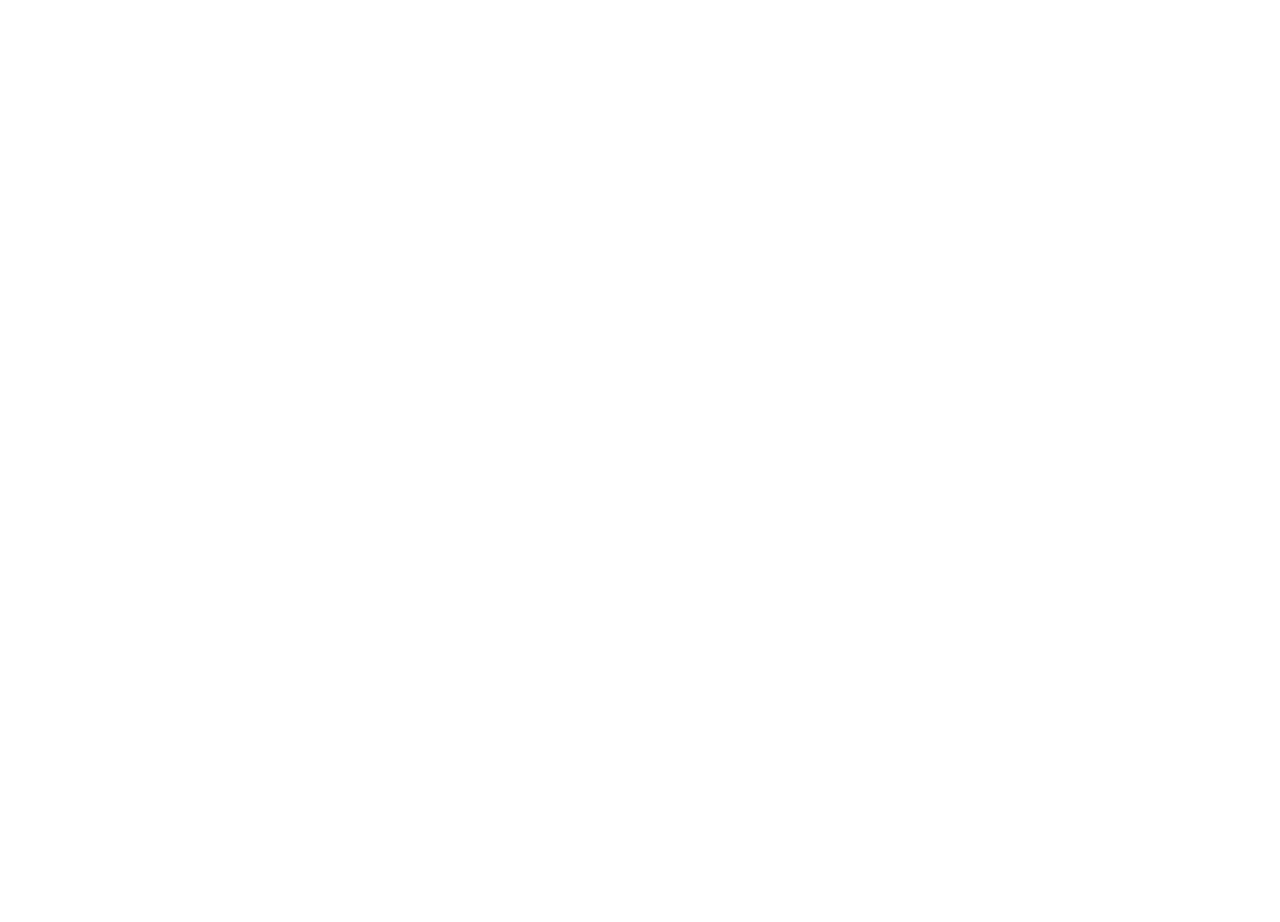
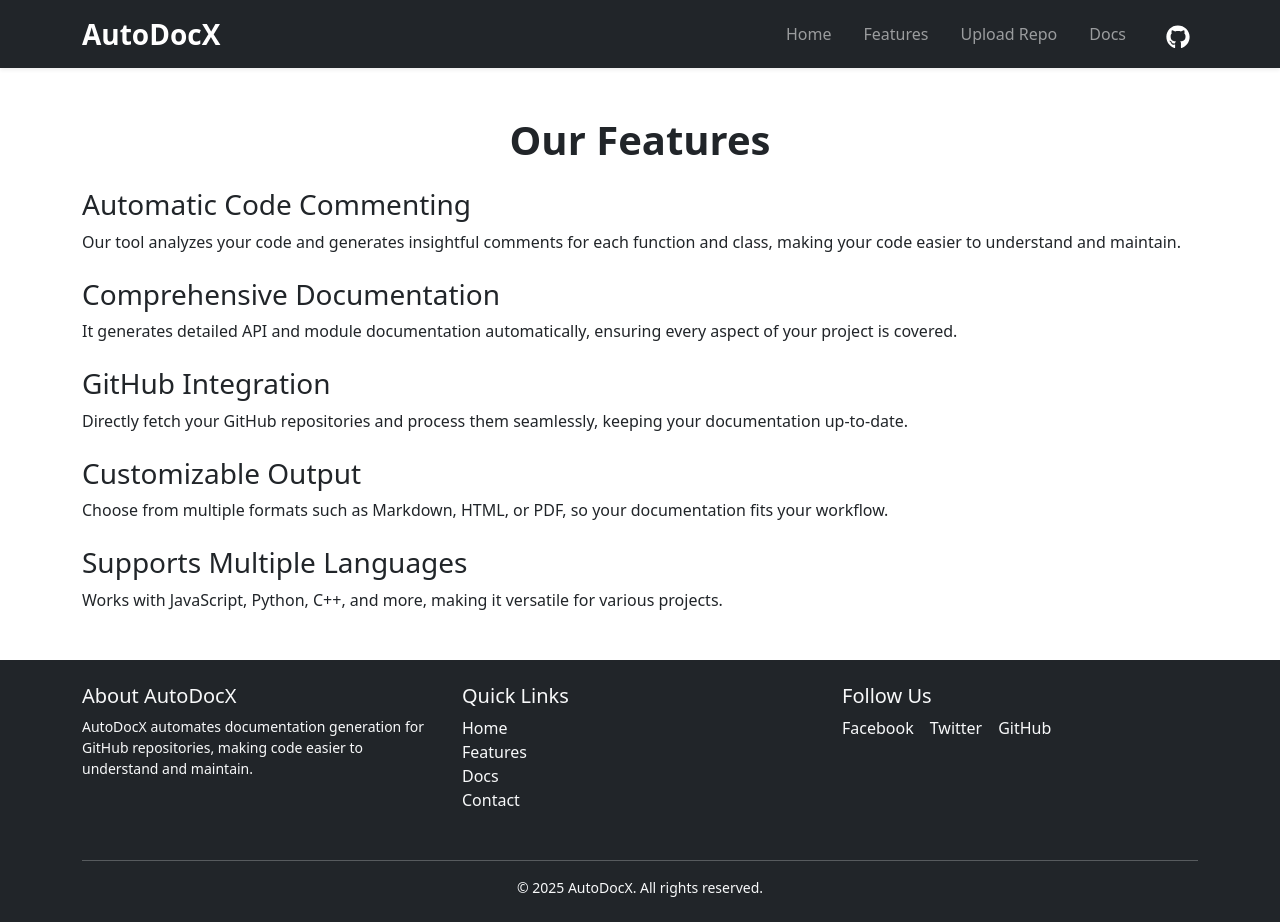
Before and after one commit to HavishJadav/AutoDocX_frontend, a React (Create React App) app: page /features in a window 1280 px wide. Before the commit this address had no page. Before the commit the page ends 800 px from the top, so only its background shows below. Built offline with nearby package versions, Linux system fonts and the light colour scheme.

Commit message:
Added Features web page + Layout.jsx + Routing + Modified footer and App.jsx

```diff
--- a/package.json
+++ b/package.json
@@ -12,7 +12,7 @@
     "react-bootstrap": "^2.10.9",
     "react-dom": "^19.0.0",
     "react-icons": "^5.5.0",
-    "react-router-dom": "^7.3.0",
+    "react-router-dom": "^7.4.0",
     "react-scripts": "^5.0.1",
     "web-vitals": "^2.1.4"
   },
--- a/src/App.jsx
+++ b/src/App.jsx
@@ -1,14 +1,22 @@
+
 import React from "react";
 import { BrowserRouter as Router, Routes, Route } from "react-router-dom";
-import Home from "./pages/Home";
-import "./styles.css";
+import AboutUs from "./components/AboutUs";
+import Features from "./components/Features";
+import Layout from "./components/Layout";
+import "./App.css";
 
 function App() {
   return (
     <Router>
-      <Routes>
-        <Route path="/" element={<Home />} />
-      </Routes>
+      <Layout>
+        <Routes>
+
+          <Route path="/" element={<AboutUs />} />
+
+          <Route path="/features" element={<Features />} />
+        </Routes>
+      </Layout>
     </Router>
   );
 }
--- /dev/null
+++ b/src/components/Features.jsx
@@ -0,0 +1,51 @@
+
+import React from "react";
+import { Link } from "react-router-dom";
+import "bootstrap/dist/css/bootstrap.min.css";
+
+export default function Features() {
+  return (
+    <div className="container mt-5">
+      <h1 className="text-center fw-bold mb-4">Our Features</h1>
+
+
+      <div className="mb-4">
+        <h3>Automatic Code Commenting</h3>
+        <p>
+          Our tool analyzes your code and generates insightful comments for each function and class,
+          making your code easier to understand and maintain.
+        </p>
+      </div>
+
+      <div className="mb-4">
+        <h3>Comprehensive Documentation</h3>
+        <p>
+          It generates detailed API and module documentation automatically, ensuring every aspect of your project is covered.
+        </p>
+      </div>
+
+      <div className="mb-4">
+        <h3>GitHub Integration</h3>
+        <p>
+          Directly fetch your GitHub repositories and process them seamlessly, keeping your documentation up-to-date.
+        </p>
+      </div>
+
+      <div className="mb-4">
+        <h3>Customizable Output</h3>
+        <p>
+          Choose from multiple formats such as Markdown, HTML, or PDF, so your documentation fits your workflow.
+        </p>
+      </div>
+
+      <div className="mb-4">
+        <h3>Supports Multiple Languages</h3>
+        <p>
+          Works with JavaScript, Python, C++, and more, making it versatile for various projects.
+        </p>
+      </div>
+
+
+    </div>
+  );
+}
--- a/src/components/Footer.jsx
+++ b/src/components/Footer.jsx
@@ -1,9 +1,71 @@
+
 import React from "react";
+import { Container, Row, Col } from "react-bootstrap";
+import "bootstrap/dist/css/bootstrap.min.css";
 
 const Footer = () => {
   return (
-    <footer className="footer">
-      <p>© 2025 My Website. All rights reserved.</p>
+    <footer className="bg-dark text-light py-4 mt-5">
+      <Container>
+        <Row>
+
+          <Col md={4} className="mb-3">
+            <h5>About AutoDocX</h5>
+            <p className="small">
+              AutoDocX automates documentation generation for GitHub repositories, making code easier to understand and maintain.
+            </p>
+          </Col>
+
+          <Col md={4} className="mb-3">
+            <h5>Quick Links</h5>
+            <ul className="list-unstyled">
+              <li>
+                <a href="/" className="text-light text-decoration-none">
+                  Home
+                </a>
+              </li>
+              <li>
+                <a href="/features" className="text-light text-decoration-none">
+                  Features
+                </a>
+              </li>
+              <li>
+                <a href="/docs" className="text-light text-decoration-none">
+                  Docs
+                </a>
+              </li>
+              <li>
+                <a href="/contact" className="text-light text-decoration-none">
+                  Contact
+                </a>
+              </li>
+            </ul>
+          </Col>
+          {/* Social Media */}
+          <Col md={4} className="mb-3">
+            <h5>Follow Us</h5>
+            <ul className="list-unstyled d-flex">
+              <li className="me-3">
+                <a href="https://facebook.com" target="_blank" rel="noopener noreferrer" className="text-light text-decoration-none">
+                  Facebook
+                </a>
+              </li>
+              <li className="me-3">
+                <a href="https://twitter.com" target="_blank" rel="noopener noreferrer" className="text-light text-decoration-none">
+                  Twitter
+                </a>
+              </li>
+              <li className="me-3">
+                <a href="https://github.com" target="_blank" rel="noopener noreferrer" className="text-light text-decoration-none">
+                  GitHub
+                </a>
+              </li>
+            </ul>
+          </Col>
+        </Row>
+        <hr className="border-light" />
+        <p className="small text-center mb-0">© 2025 AutoDocX. All rights reserved.</p>
+      </Container>
     </footer>
   );
 };
--- a/src/components/Header.jsx
+++ b/src/components/Header.jsx
@@ -1,26 +1,37 @@
+
 import "bootstrap/dist/css/bootstrap.min.css";
 import { Navbar, Nav, Container } from "react-bootstrap";
-import { FaGithub } from "react-icons/fa"; // Import GitHub icon
+import { FaGithub } from "react-icons/fa";
+import React from "react";
+import { Link } from "react-router-dom";
 
 export default function Header() {
   return (
     <Navbar bg="dark" variant="dark" expand="lg" className="shadow-sm">
       <Container>
-        {/* Brand / Logo */}
-        <Navbar.Brand href="#" className="fw-bold fs-3">
-           AutoDocX
+
+        <Navbar.Brand as={Link} to="/" className="fw-bold fs-3">
+          AutoDocX
         </Navbar.Brand>
 
-        {/* Toggle Button for Mobile View */}
+
         <Navbar.Toggle aria-controls="navbar-nav" />
 
         <Navbar.Collapse id="navbar-nav">
           {/* Navigation Links */}
           <Nav className="ms-auto">
-            <Nav.Link href="#" className="mx-2">Home</Nav.Link>
-            <Nav.Link href="#" className="mx-2">Features</Nav.Link>
-            <Nav.Link href="#" className="mx-2">Upload Repo</Nav.Link>
-            <Nav.Link href="#" className="mx-2">Docs</Nav.Link>
+            <Nav.Link as={Link} to="/" className="mx-2">
+              Home
+            </Nav.Link>
+            <Nav.Link as={Link} to="/features" className="mx-2">
+              Features
+            </Nav.Link>
+            <Nav.Link href="#" className="mx-2">
+              Upload Repo
+            </Nav.Link>
+            <Nav.Link href="#" className="mx-2">
+              Docs
+            </Nav.Link>
           </Nav>
 
           {/* GitHub Icon */}
--- /dev/null
+++ b/src/components/Layout.jsx
@@ -0,0 +1,14 @@
+
+import React from "react";
+import Header from "./Header";
+import Footer from "./Footer";
+
+export default function Layout({ children }) {
+  return (
+    <div>
+      <Header />
+      <main>{children}</main>
+      <Footer />
+    </div>
+  );
+}
--- a/src/pages/Home.jsx
+++ b/src/pages/Home.jsx
@@ -1,22 +1,21 @@
+
 import React from "react";
+import { Link } from "react-router-dom";
 import Header from "../components/Header";
 import Footer from "../components/Footer";
-import SearchBar from "../components/SearchBar";
-import AboutUs from "../components/AboutUs";
-import "../styles.css";
 
-const Home = () => {
+function Home() {
   return (
     <div>
       <Header />
-      <main>
-        {/* <h2>Welcome to My Website</h2>
-        <SearchBar /> */}
-        <AboutUs />
-      </main>
+      <h1>Welcome to AutoDocX!</h1>
+      <p>Explore our amazing AutodocX :</p>
+      <Link to="/about-us">
+        <button>About Us</button>
+      </Link>
       <Footer />
     </div>
   );
-};
+}
 
 export default Home;
```
Also changed, not shown: src/components/AboutUs.jsx (+9 -0 lines), 2 other files (tests, documents, lock files or other folders).
